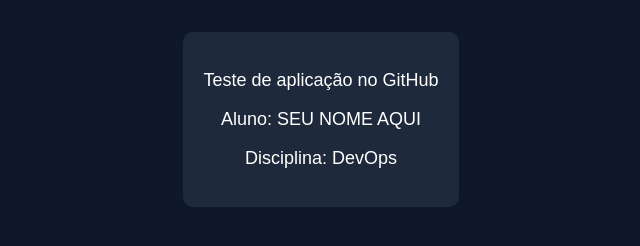
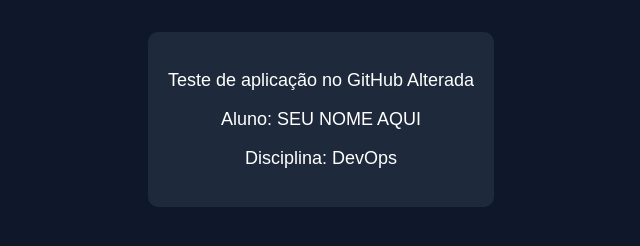
Before and after one commit to saulobbarbosa/P1_SauloBatistaBarbosa, a plain HTML site: page index.html in a window 1280 px wide. Shown: the part 126-372 px from the top of the page, without its empty margins (319-959 px from the left). Drawn offline with Linux system fonts and the light colour scheme.

Commit message:
Alteração no texto

```diff
--- a/index.html
+++ b/index.html
@@ -38,7 +38,7 @@
     <h1> Prova DevOps P1</h1>
 
     <div class="box">
-        <p>Teste de aplicação no GitHub</p>
+        <p>Teste de aplicação no GitHub Alterada</p>
         <p>Aluno: SEU NOME AQUI</p>
         <p>Disciplina: DevOps</p>
     </div>
```
